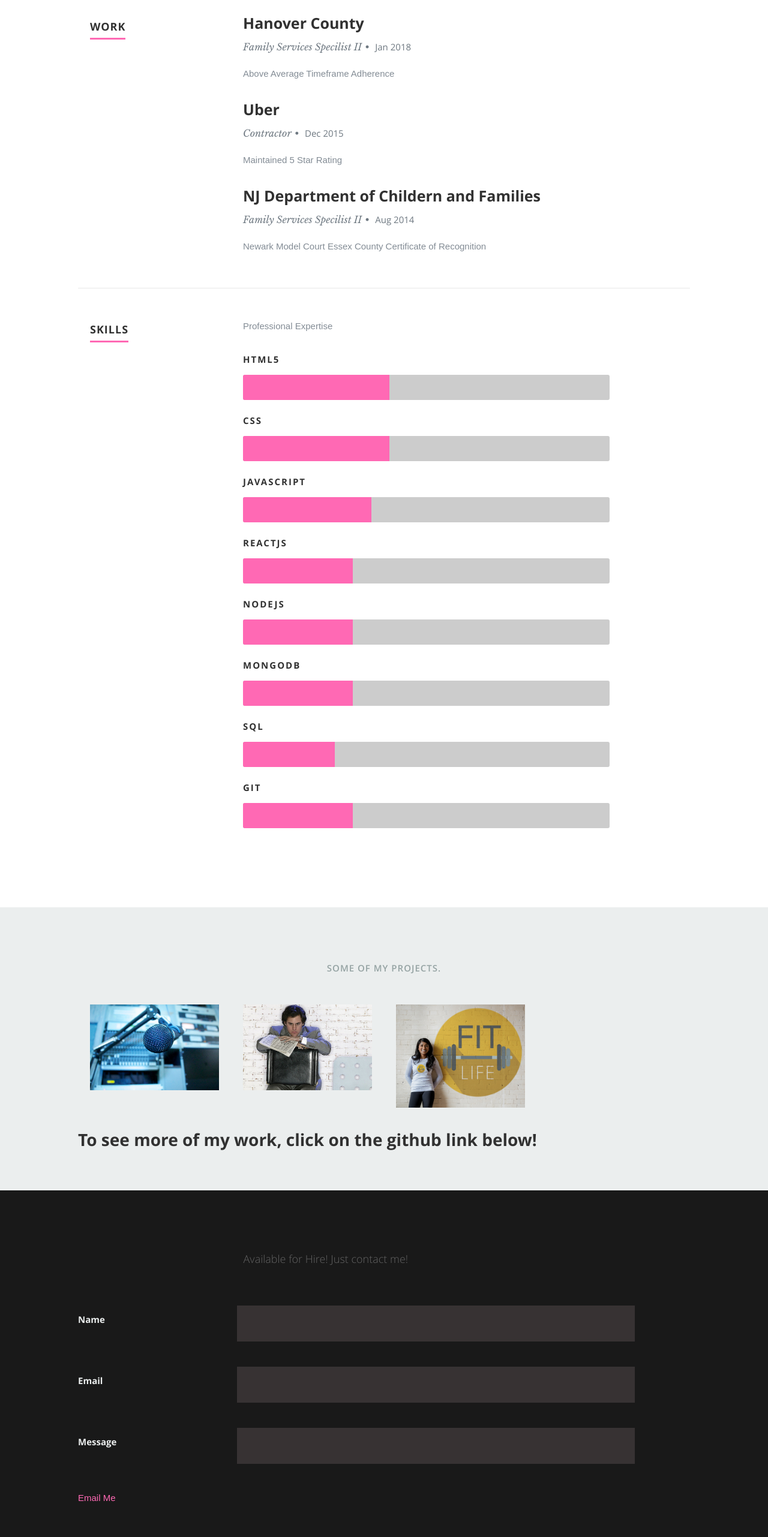
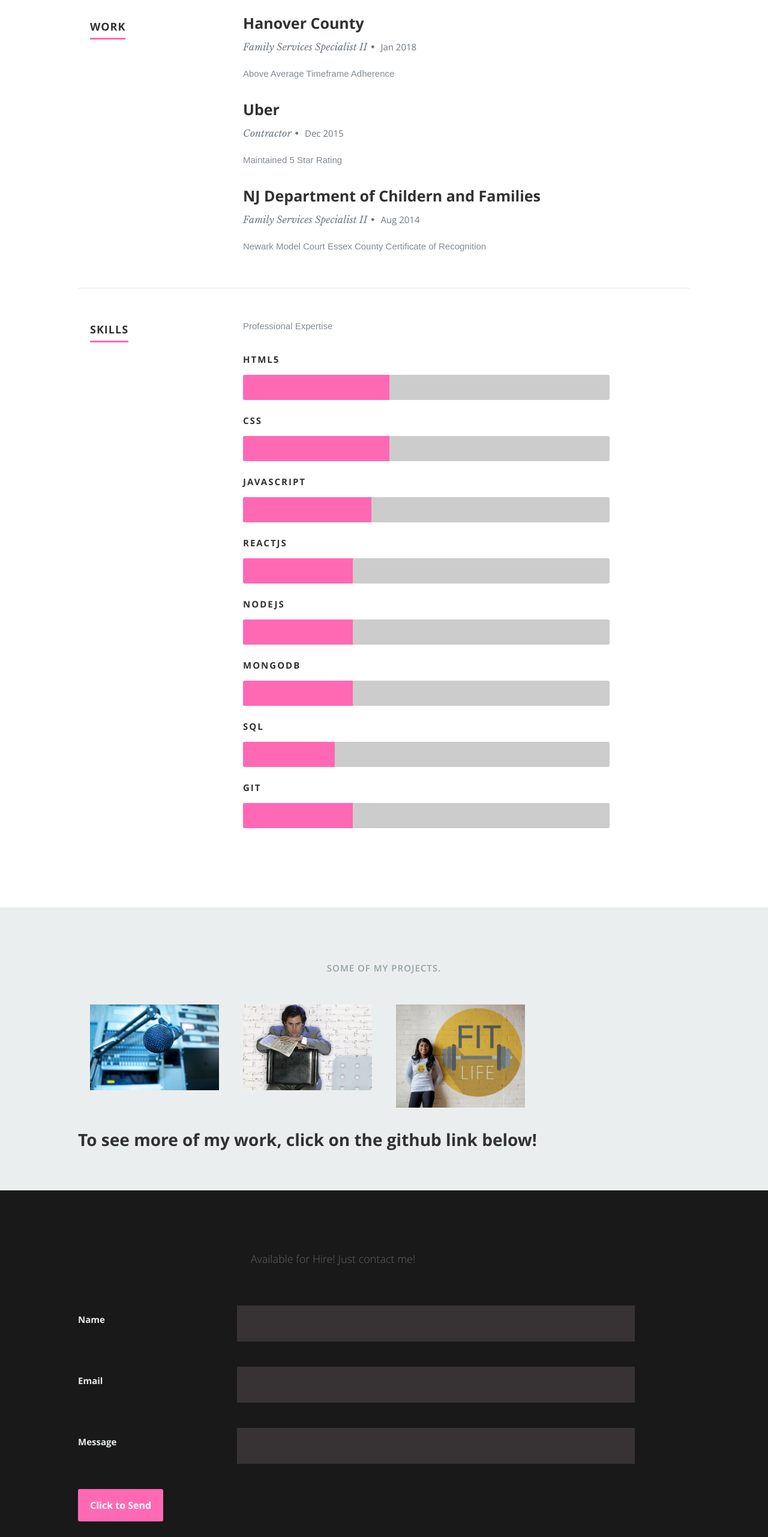
Before and after one commit to smolvera/SamanthaOlvera, a React (Create React App) app: page / in a window 1280 px wide. Shown: the part 1834-4397 px from the top of the page at 60% size. Built offline with nearby package versions, Linux system fonts and the light colour scheme.

Commit message:
corrected grammatical errors and changed button color

```diff
--- a/public/css/layout.css
+++ b/public/css/layout.css
@@ -94,7 +94,7 @@ header .social li {
    padding: 0;
 }
 header .social li a { color: #fff; }
-header .social li a:hover { color: #11ABB0; }
+header .social li a:hover { color: hotpink; }
 
 /* scrolldown link */
 header .scrolldown a {
@@ -116,7 +116,7 @@ header .scrolldown a {
    -o-transition: all .3s ease-in-out;
    transition: all .3s ease-in-out;
 }
-header .scrolldown a:hover { color: #11ABB0; }
+header .scrolldown a:hover { color: hotpink; }
 
 /* primary navigation
 --------------------------------------------------------------------- */
@@ -193,7 +193,7 @@ ul#nav li.current a { color: hotpink; }
 }
 
 #about a, #about a:visited  { color: #fff; }
-#about a:hover, #about a:focus { color: #11ABB0; }
+#about a:hover, #about a:focus { color: hotpink; }
 
 #about h2 {
    font: 22px/30px 'opensans-bold', sans-serif;
@@ -700,7 +700,7 @@ call-to-action .button {
 }
 #contact p.lead {
    font: 18px/36px 'opensans-light', sans-serif;
-   padding-right: 3%;
+   padding-right: 0%;
    text-align: center;
 }
 #contact .header-col { padding-top: 6px; }
@@ -741,7 +741,7 @@ align-items: center;
 #contact textarea:focus,
 #contact select:focus {
 	color: #fff;
-	background-color: #11ABB0;
+	background-color: hotpink;
 }
 #contact button.submit {
 	text-transform: uppercase;
@@ -760,8 +760,11 @@ align-items: center;
 	background: #fff;
 }
 #contact span.required {
-	color: #11ABB0;
+	color: hotpink;
 	font-size: 13px;
+}
+button {
+background: hotpink;
 }
 #message-warning, #message-success {
    display: none;
@@ -772,7 +775,7 @@ align-items: center;
    margin-left: 26%;
 }
 #message-warning { color: #D72828; }
-#message-success { color: #11ABB0; }
+#message-success { color: hotpink; }
 
 #message-warning i,
 #message-success i {
--- a/src/components/Form/Button.js
+++ b/src/components/Form/Button.js
@@ -1,13 +1,13 @@
 import React, { Component } from "react";
-import PropTypes from 'prop-types';
+import propTypes from 'prop-types';
 
 class Button extends Component {
-    static PropTypes={
-        email: PropTypes.string.isRequired,
-        formValues: PropTypes.shape({
-            name: PropTypes.string.isRequired,
-            email: PropTypes.string.isRequired,
-            message: PropTypes.string.isRequired,
+    static propTypes={
+        email: propTypes.string.isRequired,
+        formValues: propTypes.shape({
+            name: propTypes.string.isRequired,
+            email: propTypes.string.isRequired,
+            message: propTypes.string.isRequired,
         }).isRequired,
     };
 
@@ -28,13 +28,17 @@ class Button extends Component {
         const subject=`?subject=Interested%20Client`;
         const body=`&body=${this.props.formValues.message}`;
         return (
+
             <a
             href={`${recipient}${subject}${body}`}
             onClick={this.logFormDataToConsole}
             className="btn"
             >
-            Email Me
+            <button>
+            Click to Send
+            </button>
             </a>
+
         );
     }
 }
--- a/src/components/Form/Field.js
+++ b/src/components/Form/Field.js
@@ -1,5 +1,5 @@
 import React from "react";
-import PropTypes from 'prop-types';
+import propTypes from 'prop-types';
 
 
 const Field = (props) => (
@@ -13,11 +13,11 @@ const Field = (props) => (
     </div>
     );
 
-Field.PropTypes = {
-    label: PropTypes.string.isRequired,
-    onChange: PropTypes.func.isRequired,
-    value: PropTypes.string.isRequired,
-    textarea: PropTypes.bool.isRequired,
+Field.propTypes = {
+    label: propTypes.string.isRequired,
+    onChange: propTypes.func.isRequired,
+    value: propTypes.string.isRequired,
+    textarea: propTypes.bool.isRequired,
 };
 
 Field.defaultProps = {
--- a/src/resumeData.js
+++ b/src/resumeData.js
@@ -36,7 +36,7 @@ let resumeData = {
     "work":[
       {
         "CompanyName":"Hanover County",
-        "specialization":"Family Services Specilist II",
+        "specialization":"Family Services Specialist II",
         "MonthOfLeaving":"Jan",
         "YearOfLeaving":"2018",
         "Achievements":"Above Average Timeframe Adherence"
@@ -50,7 +50,7 @@ let resumeData = {
       },
       {
         "CompanyName":"NJ Department of Childern and Families",
-            "specialization":"Family Services Specilist II",
+            "specialization":"Family Services Specialist II",
             "MonthOfLeaving":"Aug",
             "YearOfLeaving":"2014",
             "Achievements":"Newark Model Court Essex County Certificate of Recognition"
```
Also changed, not shown: 8 other files (tests, documents, lock files or other folders).
